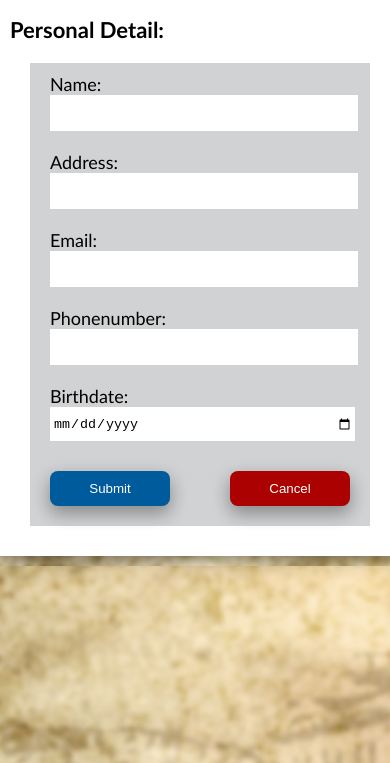
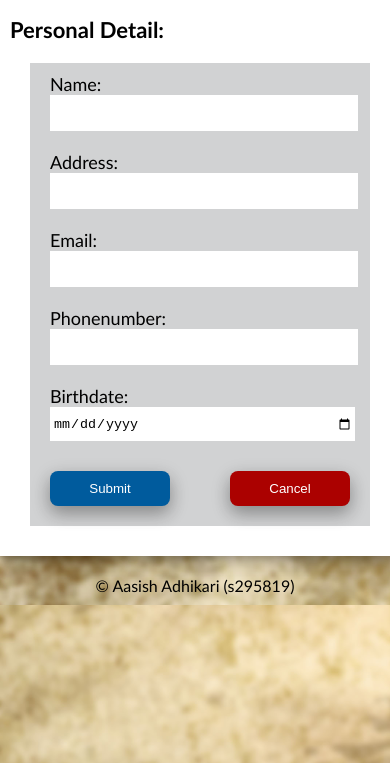
Before and after one commit to aasish-adhikari/registrationform, a plain HTML site: page index.html in a window 390 px wide. Shown: the part 81-844 px from the top of the page. Drawn offline with Linux system fonts and the light colour scheme.

Commit message:
v1.2
final edit

```diff
--- a/index.html
+++ b/index.html
@@ -1,11 +1,13 @@
 <!DOCTYPE html>
 <html lang="en">
+
 <head>
   <meta charset="utf-8" />
   <meta name="viewport" content="width=device-width,initial-scale=1,maximum-scale=1,user-scalable=no">
   <title>Registration Form</title>
   <link href="stylesheet/main.css" rel="stylesheet" />
 </head>
+
 <body>
   <main>
     <article class="registrationform">
@@ -34,9 +36,12 @@
               <button class="btn-cancel" type="button">Cancel</button>
             </div>
           </div>
-
         </section>
     </article>
   </main>
+  <footer class="pagefooter">
+&#169; Aasish Adhikari (s295819)
+  </footer>
 </body>
+
 </html>
--- a/stylesheet/main.css
+++ b/stylesheet/main.css
@@ -87,7 +87,12 @@ input{
   justify-content: space-between;
   max-width: 320px;
 }
-
+.pagefooter{
+  font-size: 16px;
+  font-size: 1.6rem;
+  text-align: center;
+  margin-top: 20px;
+}
 /*tablets on landscape orientations*/
 @media screen
 and (max-device-width: 1024px){
@@ -144,5 +149,9 @@ and (max-device-width: 480px){
     width: 100%;
     margin-top: 10px;
   }
+  .pagefooter{
+    font-size: 12px;
+    font-size: 1.2rem;
+  }
 
 }
```
Lines whose indentation alone changed are shown as unchanged.
